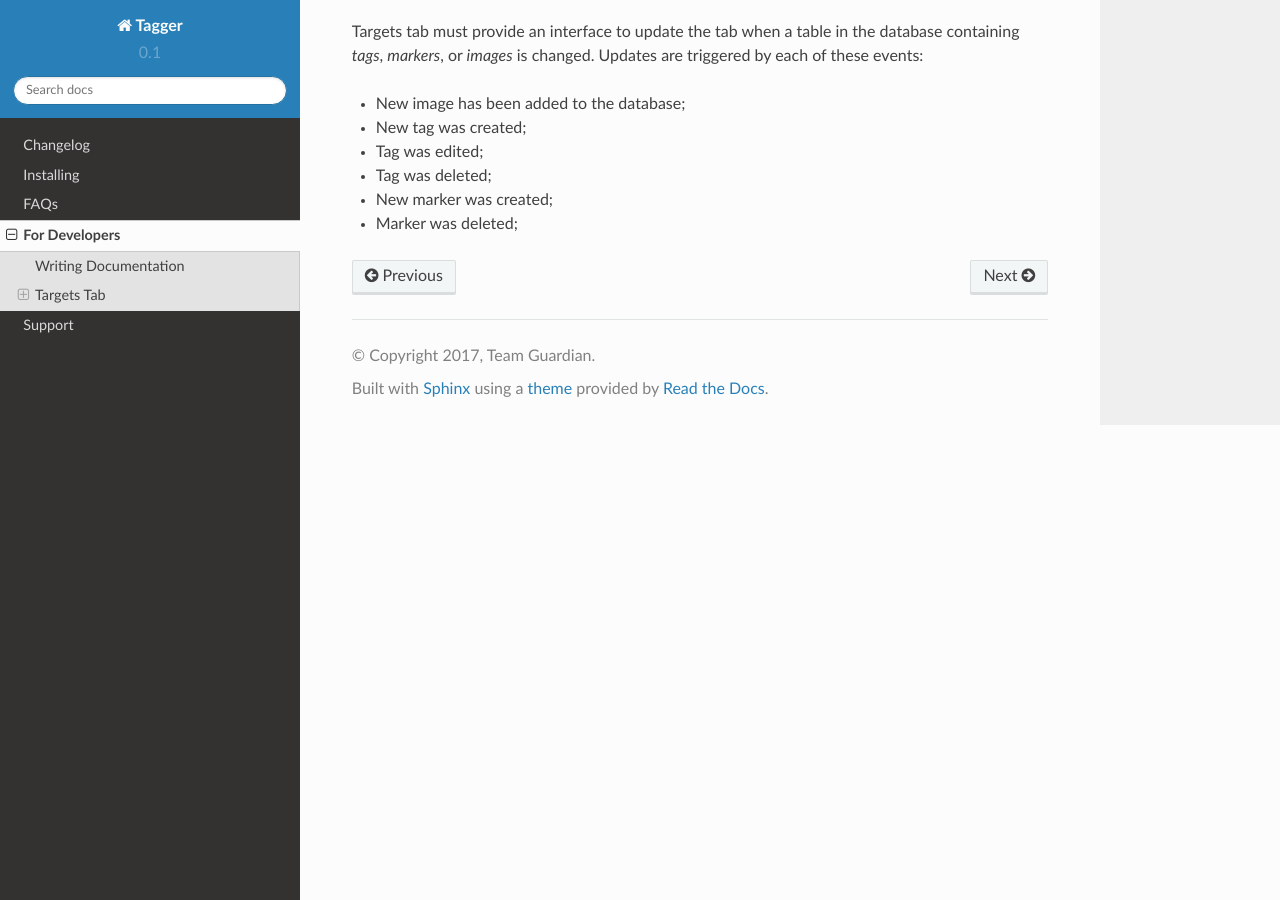
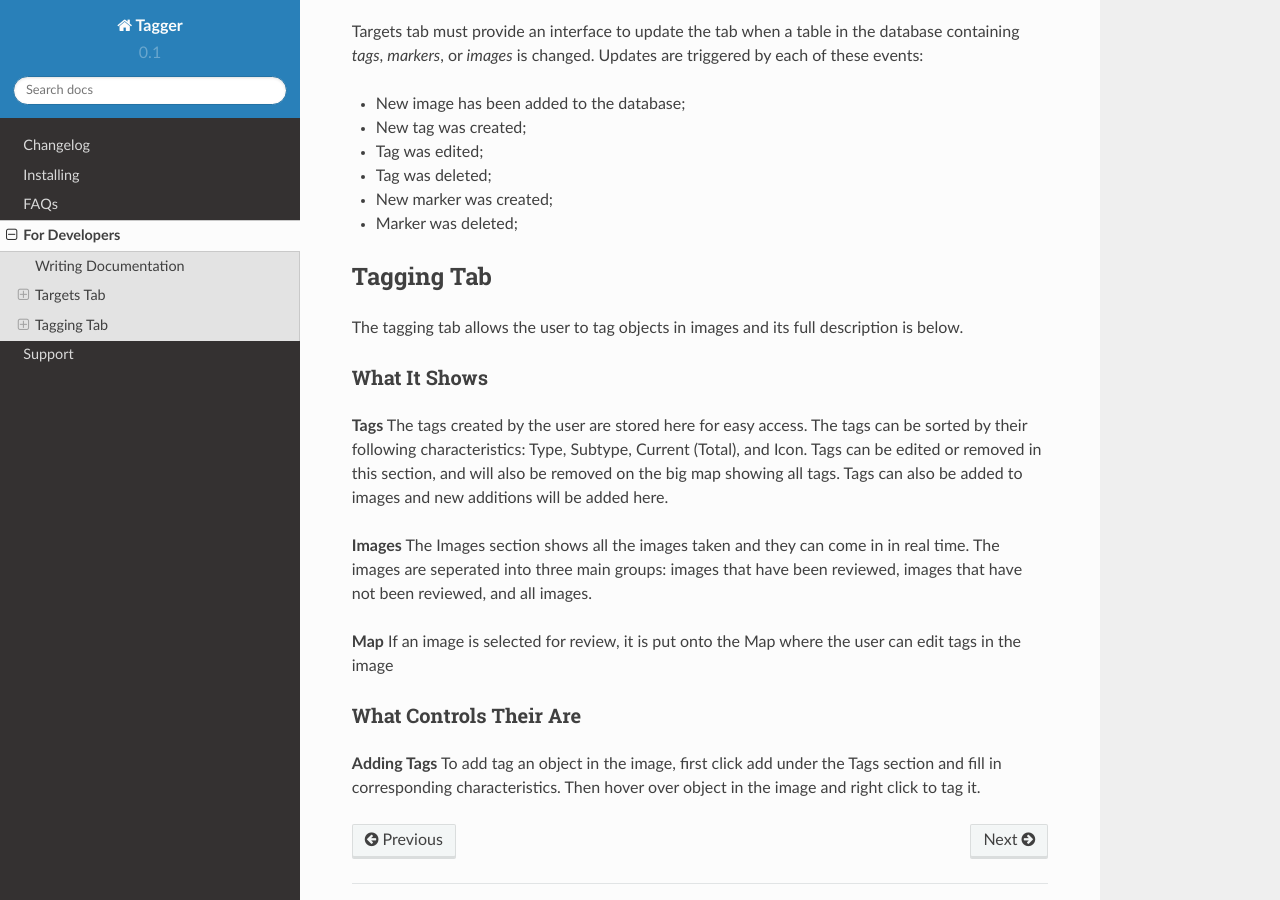
Before and after one commit to Team-Guardian/tagger, a Sphinx documentation site: the page built from documentation/for_developers.rst, in a window 1280 px wide and 900 px high, scrolled down 1468 px. Built offline with Sphinx 7.4.7 and the Read the Docs theme 2.0.0, drawn with Linux system fonts in a browser that asks for light colours.

Commit message:
added taggingTab documentation

```diff
--- a/documentation/for_developers.rst
+++ b/documentation/for_developers.rst
@@ -58,3 +58,25 @@ Targets tab must provide an interface to update the tab when a table in the data
 - Tag was deleted;
 - New marker was created;
 - Marker was deleted;
+
+Tagging Tab
+-----------
+The tagging tab allows the user to tag objects in images and its full description is below.
+
+What It Shows
+~~~~~~~~~~~~~
+
+**Tags**
+The tags created by the user are stored here for easy access. The tags can be sorted by their following characteristics: Type, Subtype, Current (Total), and Icon. Tags can be edited or removed in this section, and will also be removed on the big map showing all tags. Tags can also be added to images and new additions will be added here.
+
+**Images**
+The Images section shows all the images taken and they can come in in real time. The images are seperated into three main groups: images that have been reviewed, images that have not been reviewed, and all images.
+
+**Map**
+If an image is selected for review, it is put onto the Map where the user can edit tags in the image
+
+What Controls Their Are
+~~~~~~~~~~~~~~~~~~~~~~~
+
+**Adding Tags**
+To add tag an object in the image, first click add under the Tags section and fill in corresponding characteristics. Then hover over object in the image and right click to tag it.
```
